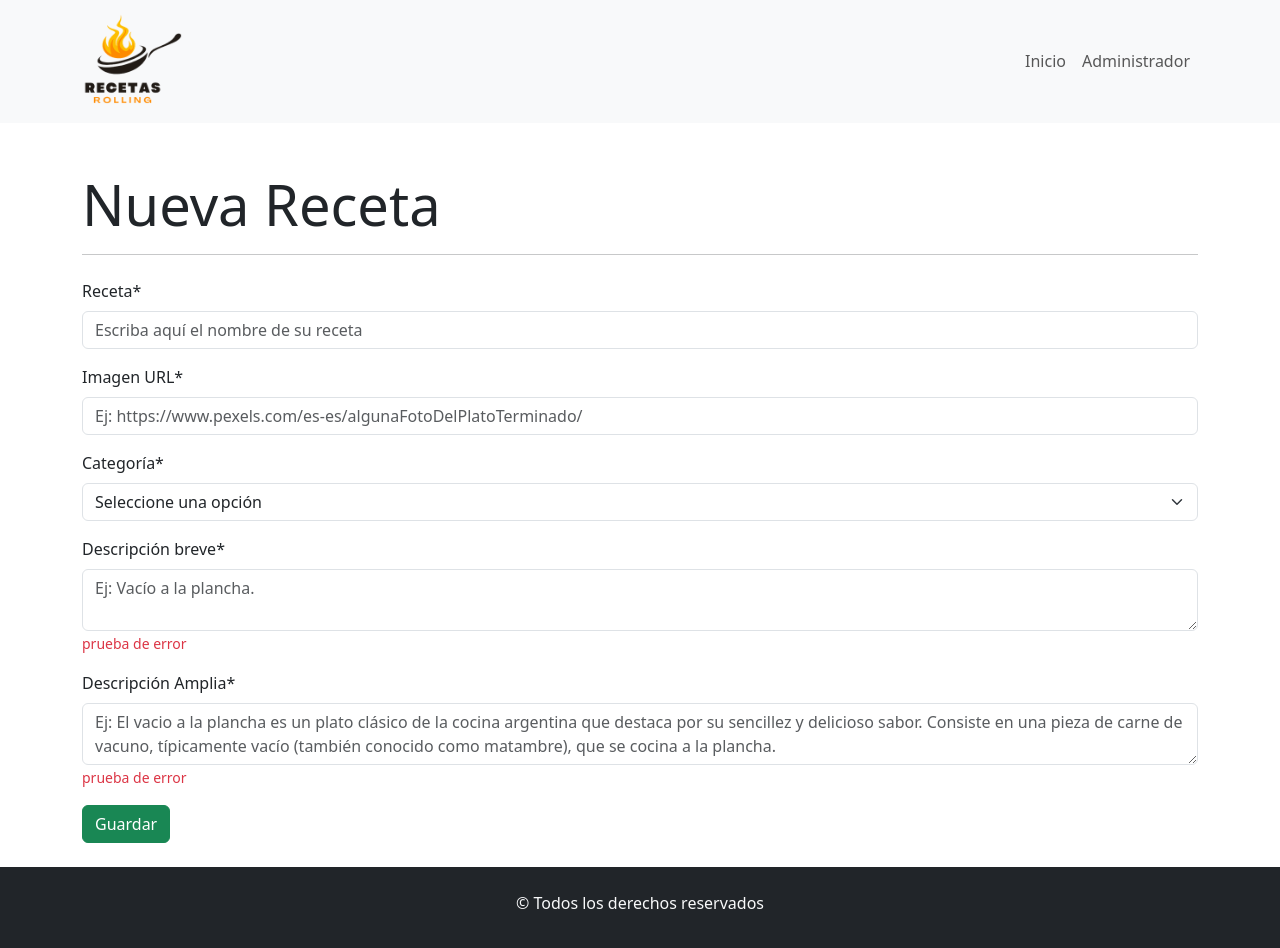
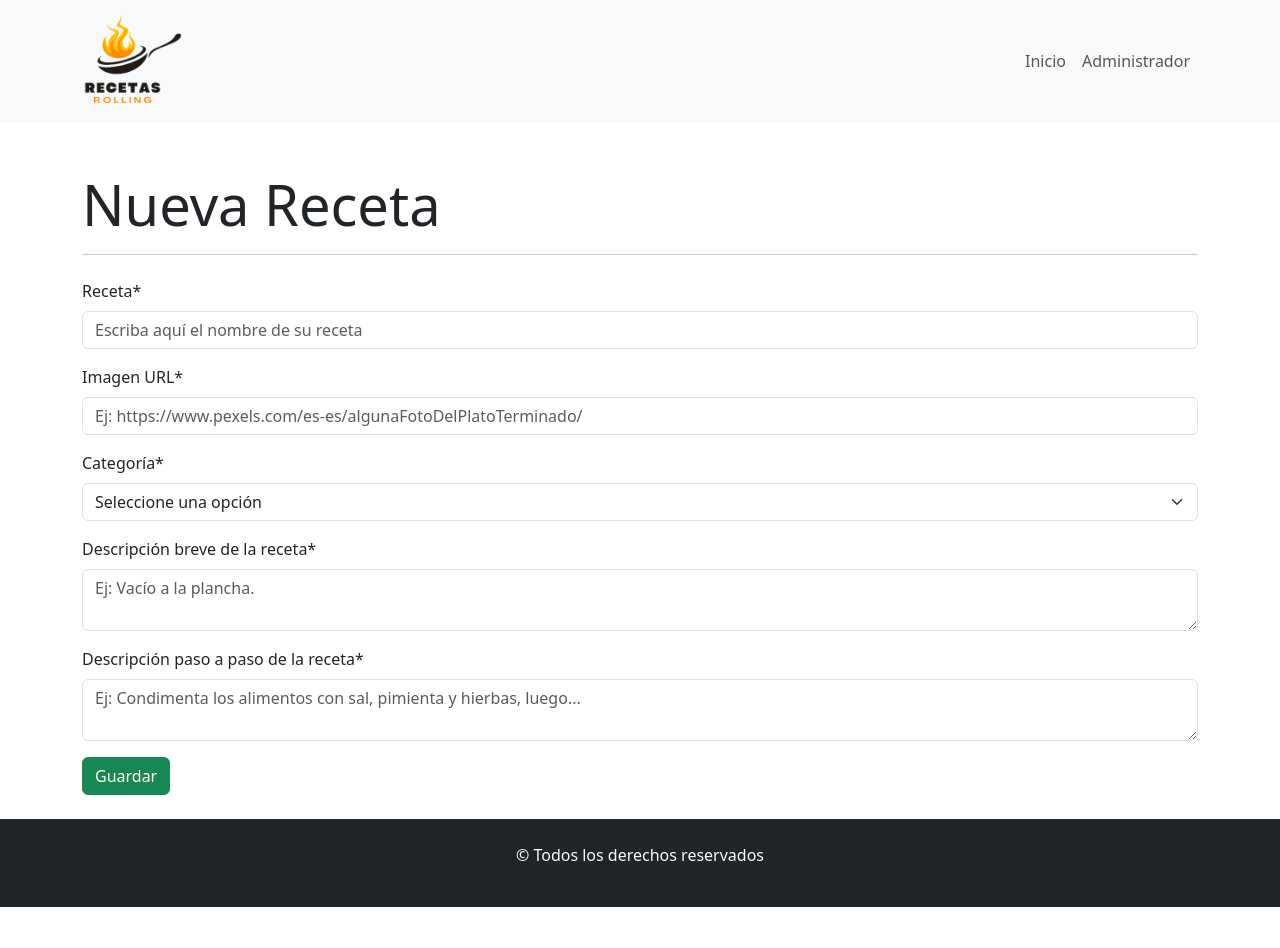
Before and after one commit to DylanNavarro97/TpReact-Ej14, a React (Vite) app: page /crear in a window 1280 px wide. Shown: the top 948 px of the page. After the commit the page ends 907 px from the top, so only its background shows below. Built offline with nearby package versions, Linux system fonts and the light colour scheme.

Commit message:
agregue validaciones a descripcion breve y completa de formulario receta

```diff
--- a/src/components/recetas/FormularioRecetas.jsx
+++ b/src/components/recetas/FormularioRecetas.jsx
@@ -61,6 +61,7 @@ const FormularioRecetas = () => {
             {errors.imagen?.message}
           </Form.Text>
         </Form.Group>
+
         <Form.Group className="mb-3" controlId="formPrecio">
           <Form.Label>Categoría*</Form.Label>
           <Form.Select
@@ -79,23 +80,52 @@ const FormularioRecetas = () => {
             {errors.categoria?.message}
           </Form.Text>
         </Form.Group>
-        <Form.Group className="mb-3" controlId="formImagen">
-          <Form.Label>Descripción breve*</Form.Label>
+
+        <Form.Group className="mb-3" controlId="formDescripcionBreve">
+          <Form.Label>Descripción breve de la receta*</Form.Label>
           <Form.Control
             type="text"
             placeholder="Ej: Vacío a la plancha."
             as="textarea"
+            {...register("descripcionBreve", {
+              required: "La descripcion breve es obligatoria",
+              minLength: {
+                value: 5,
+                message: "Debe contener como mínimo 5 caracteres"
+              },
+              maxLength:{
+                value: 50,
+                message: "Debe contener como máximo 50 caracteres"
+              }
+            })}
           />
-          <Form.Text className="text-danger">prueba de error</Form.Text>
+          <Form.Text className="text-danger">
+            {errors.descripcionBreve?.message}
+          </Form.Text>
         </Form.Group>
-        <Form.Group className="mb-3" controlId="formImagen">
-          <Form.Label>Descripción Amplia*</Form.Label>
+
+        <Form.Group className="mb-3" controlId="formDescripcionCompleta">
+          <Form.Label>Descripción paso a paso de la receta*</Form.Label>
           <Form.Control
             type="text"
-            placeholder="Ej: El vacio a la plancha es un plato clásico de la cocina argentina que destaca por su sencillez y delicioso sabor. Consiste en una pieza de carne de vacuno, típicamente vacío (también conocido como matambre), que se cocina a la plancha."
+            placeholder="Ej: Condimenta los alimentos con sal, pimienta y hierbas, luego..."
             as="textarea"
+            maxLength={500}
+            {...register ("recetaCompleta", {
+              required: "La descripcion completa es obligatoria",
+              minLength: {
+                value: 15,
+                message: "Debe contener como mínimo 15 caracteres"
+              },
+              maxLength: {
+                value: 500,
+                message: "Debe contener como máximo 500 caracteres"
+              }
+            })}
           />
-          <Form.Text className="text-danger">prueba de error</Form.Text>
+          <Form.Text className="text-danger">
+            {errors.recetaCompleta?.message}
+          </Form.Text>
         </Form.Group>
 
         <Button type="submit" variant="success">
```
